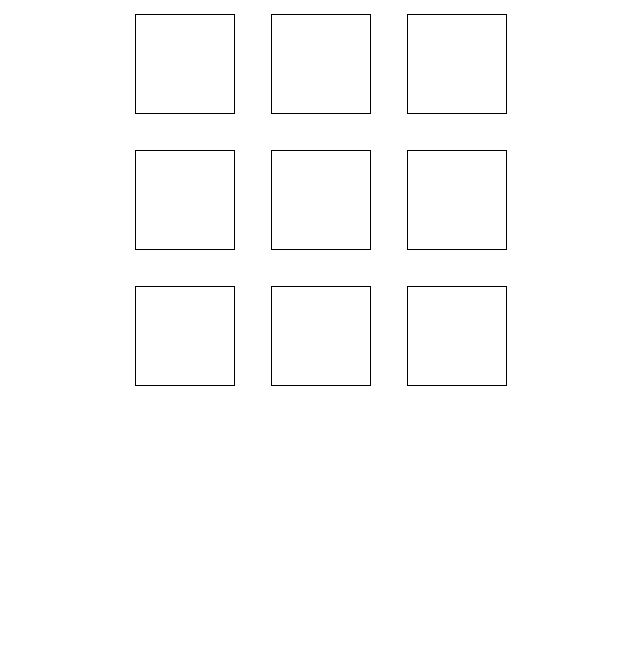
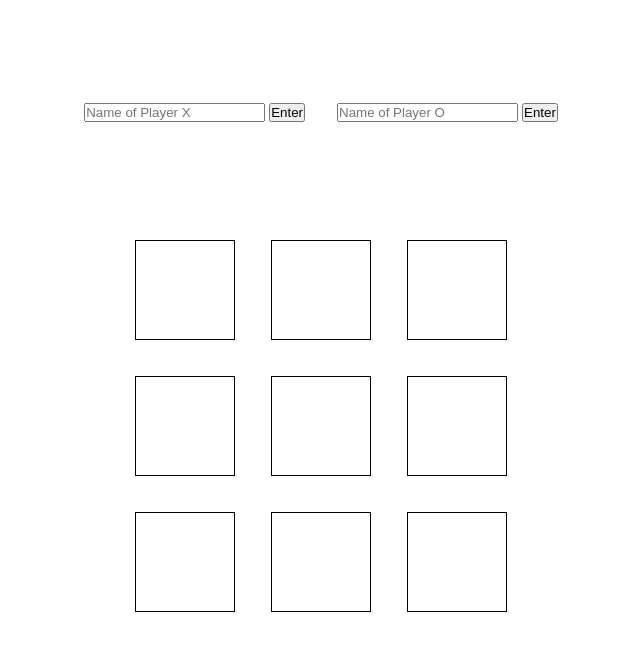
Before and after one commit to jorobertmac/tic-tac-toe, a plain HTML site: page index.html in a window 1280 px wide. Shown: the whole page, without its empty margins (319-959 px from the left). Drawn offline with Linux system fonts and the light colour scheme.

Commit message:
Add player name inputs

```diff
--- a/index.html
+++ b/index.html
@@ -8,6 +8,16 @@
   <script src="script.js" defer></script>
 </head>
 <body>
+  <div class="playerNames">
+    <div class="playerName">
+      <input type="text" name="playerX" id="NameInputplayerX" placeholder="Name of Player X">
+      <button type="button" id="NameEnterplayerX">Enter</button>
+    </div>
+    <div class="playerName">
+      <input type="text" name="playerO" id="NameInputplayerO" placeholder="Name of Player O">
+      <button type="button" id="NameEnterplayerO">Enter</button>
+    </div>
+  </div>
   <div id="gameBoard">
       <div id="cell-1" class="cell"></div>
       <div id="cell-2" class="cell"></div>
--- a/style.css
+++ b/style.css
@@ -34,3 +34,11 @@ display: grid;
   margin: 0;
 
 }
+
+.playerNames {
+  display: flex;
+  justify-content: center;
+}
+.playerName {
+  padding: 1em;
+}
```
